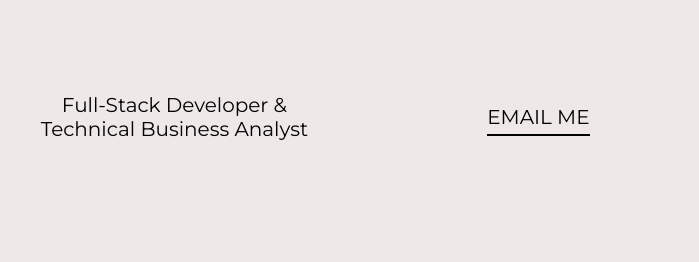
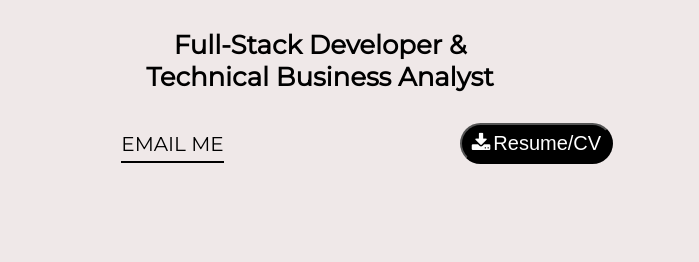
Before and after one commit to CodeCura/portfolio-repo, a plain HTML site: page index.html in a window 1280 px wide. Shown: the part 384-646 px from the top of the page, 64-763 px from the left. Drawn offline with nearby package versions, Linux system fonts and the light colour scheme.

Commit message:
-commit "style updates"

```diff
--- a/css/index.css
+++ b/css/index.css
@@ -58,7 +58,7 @@
 #homepage-header {
   font-size: 7rem;
   font-weight: 650;
-    margin: 12vh auto;
+  margin: 12vh auto 4vh auto;
 }
 #portfolio-header {
   font-size: 3rem;
@@ -79,7 +79,9 @@
   font-weight: 500;
 }
 #professional-title {
-    width: 60%;
+  width: 100%;
+  font-size:1.3rem;
+  margin-bottom:2rem;
 }
 #email-me {
   width: 40%;
@@ -103,6 +105,27 @@
     repeat;
   background-size: 100%;
   background-position: 50% 50%;
+}
+#homepage-btns{
+margin:1rem auto;
+display: flex;
+flex-direction: row;
+align-items: center;
+justify-content:space-around;
+width:70vw;
+}
+.download-resume{
+background-color:black;
+color:white;
+border-radius:25px;
+font-size: 1.4rem;
+font-weight: 500;
+padding: 7px 10px;
+}
+#resume-anchor{
+text-decoration:none;
+color:white;
+margin-left:3px;
 }
 /* Responsive */
 @media (max-width: 800px) {
@@ -134,10 +157,11 @@
   }
   #professional-title {
     width: 100%;
+    font-size:1rem;
     margin-bottom: 2rem;
   }
   #name-header {
-      font-size: 4rem;
+    font-size: 5rem;
     display: block;
   }
   .hidden {
--- a/index.html
+++ b/index.html
@@ -7,11 +7,12 @@
   <title>Portfolio by Lacey Greene</title>
   <link href="https://fonts.googleapis.com/css2?family=Roboto&family=Open+Sans&family=Lato&family=Montserrat&family=Merriweather&family=Playfair+Display&family=Fira+Code&family=Source+Code+Pro&display=swap" rel="stylesheet">
   <link rel="stylesheet" href="/css/index.css">
+  <link rel="stylesheet" href="https://cdnjs.cloudflare.com/ajax/libs/font-awesome/4.7.0/css/font-awesome.min.css">
 </head>
 
 <body>
   <main id="homepage">
-    <div id="homepage-left" class="">
+    <div id="homepage-left">
       <nav id="nav-bar">
         <ul id="nav-list">
           <li><a class="nav-link" href="/html/projects.html">Projects</a></li>
@@ -26,16 +27,22 @@
           <span id="name-header">Lacey<br>Greene</span>
         </div>
       </h1>
-      <div id="homepage-subheader" class="">
-        <div id="professional-title" class="">
+      <div id="professional-title" class="">
           <h1 class="professional-title-text">
             Full-Stack Developer &<br>Technical Business Analyst
           </h1>
         </div>
+      <div id="homepage-subheader" class="">
+        <div id="homepage-btns">
         <div id="email-me" class="">
           <p><a id="email-me-text" href="https://mail.google.com/mail/?view=cm&fs=1&to=laceygreenenola@gmail.com&su=Subject%20%20%20|%20%20%20Name%20%20%20|%20Company&body=" target="_blank">EMAIL ME</a></p>
         </div>
+          <button class="btn download-resume"><i class="fa fa-download"></i><a id="resume-anchor" href="https://docs.google.com/document/d/1pup4yzLLz0Ugq1-bWs3tbEs7D_LXikqOevG4vsYoePY/edit?usp=drive_link" target="_blank">Resume/CV</a></button>
       </div>
+      </div>
+
+
+
     </div>
     <div id="homepage-right" class="hidden">
     </div>
```
Also changed, not shown: html/email-development.html (+5 -2 lines). Lines whose indentation alone changed are shown as unchanged.
